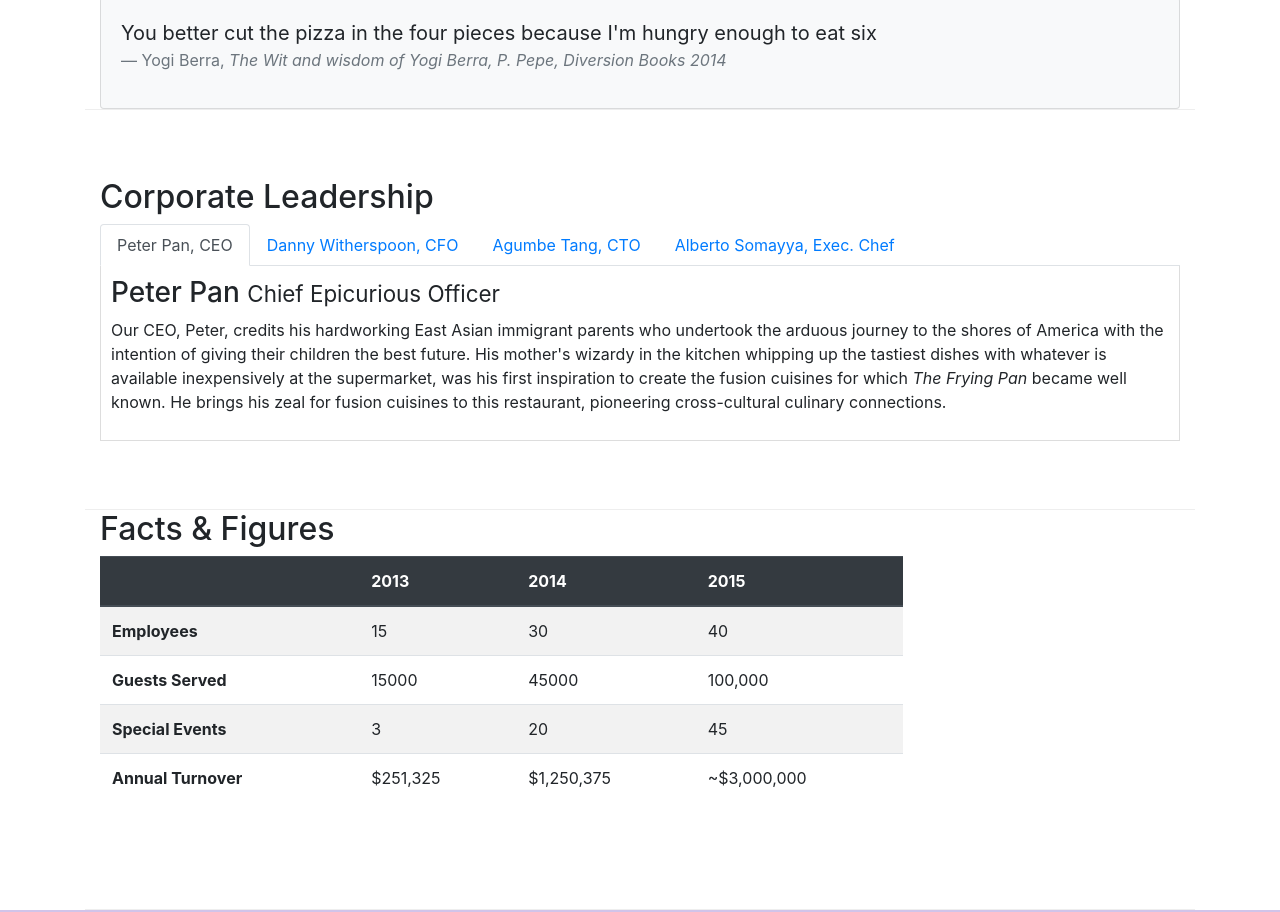
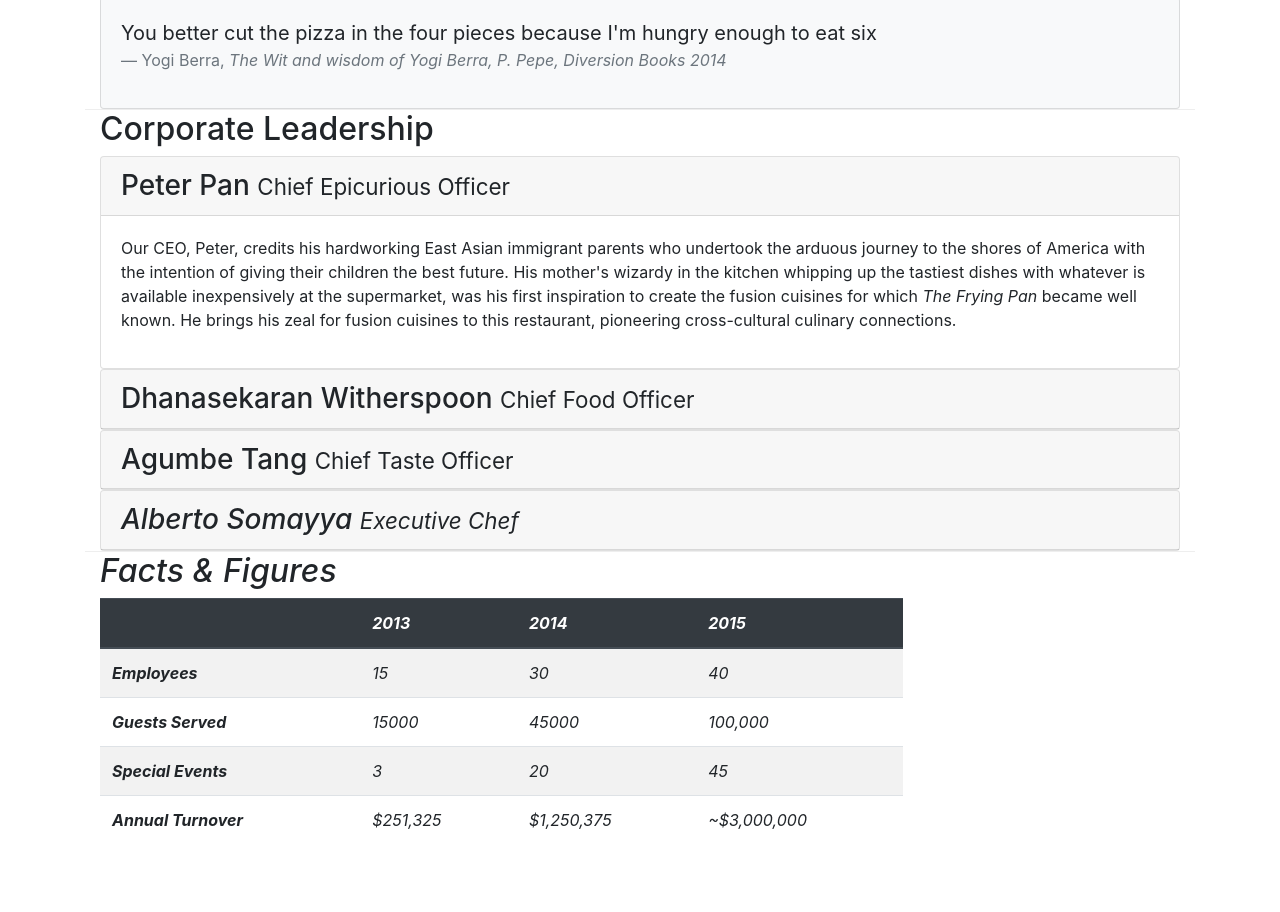
Before and after one commit to mustafaraza751137/mustafaraza751137.github.io, a plain HTML site: page Ristorante/aboutus.html in a window 1280 px wide. Shown: the part 725-1637 px from the top of the page. Drawn offline with nearby package versions, Linux system fonts and the light colour scheme.

Commit message:
accordian , tooltip and modal

```diff
--- a/Ristorante/aboutus.html
+++ b/Ristorante/aboutus.html
@@ -102,46 +102,68 @@
             <div class="col-12">
                 <h2>Corporate Leadership</h2>
 
-                <ul class="nav nav-tabs">
-                    <li class="nav-item">
-                        <a class="nav-link active" href="#peter"
-                            role="tab" data-toggle="tab">Peter Pan, CEO</a>
-                    </li>
-                    <li class="nav-item">
-                        <a class="nav-link" href="#danny" role="tab"
-                            data-toggle="tab">Danny Witherspoon, CFO</a>
-                    </li>
-                    <li class="nav-item">
-                        <a class="nav-link" href="#agumbe"role="tab"
-                            data-toggle="tab">Agumbe Tang, CTO</a>
-                    </li>
-                    <li class="nav-item">
-                        <a class="nav-link" href="#alberto" role="tab"
-                            data-toggle="tab">Alberto Somayya, Exec. Chef</a>
-                    </li>
-                </ul>
-                <div class="tab-content">
-                    <div role="tabpanel" class="tab-pane fade show active" id="peter">
-                        <h3>Peter Pan <small>Chief Epicurious Officer</small></h3>
-                        <p class=" d-none d-sm-block">Our CEO, Peter, credits his hardworking East Asian immigrant parents who undertook the arduous journey to the shores of America with the intention of giving their children the best future. His mother's wizardy in the kitchen whipping up the tastiest dishes with whatever is available inexpensively at the supermarket, was his first inspiration to create the fusion cuisines for which <em>The Frying Pan</em> became well known. He brings his zeal for fusion cuisines to this restaurant, pioneering cross-cultural culinary connections.</p>
+                <div id="accordian">
+                    <div class="card">
+                        <div class="card-header" role="tab" id="peterhead">
+                            <h3 class="mb-0">
+                                <a data-toggle="collapse" data-target="#peter">
+                                    Peter Pan <small>Chief Epicurious Officer</small>
+                                </a>
+                            </h3>
+                        </div>
+                        <div role="tabpanel" class="collapse show" id="peter" data-parent="#accordian">
+                            <div class="card-body">
+                                <p class="d-sm-block">Our CEO, Peter, credits his hardworking East Asian immigrant parents who undertook the arduous journey to the shores of America with the intention of giving their children the best future. His mother's wizardy in the kitchen whipping up the tastiest dishes with whatever is available inexpensively at the supermarket, was his first inspiration to create the fusion cuisines for which <em>The Frying Pan</em> became well known. He brings his zeal for fusion cuisines to this restaurant, pioneering cross-cultural culinary connections.</p>
+                            </div>
+                        </div>
                     </div>
 
-                    <div role="tabpanel" class="tab-pane fade" id="danny">
-                        <h3>Dhanasekaran Witherspoon <small>Chief Food Officer</small></h3>
-                        <p class=" d-none d-sm-block">Our CFO, Danny, as he is affectionately referred to by his colleagues, comes from a long established family tradition in farming and produce. His experiences growing up on a farm in the Australian outback gave him great appreciation for varieties of food sources. As he puts it in his own words, <em>Everything that runs, wins, and everything that stays, pays!</em></p>
+                    <div class="card">
+                        <div class="card-header" role="tab" id="peterhead">
+                            <h3 class="mb-0">
+                                <a data-toggle="collapse" data-target="#danny">
+                                    Dhanasekaran Witherspoon <small>Chief Food Officer</small>
+                                </a>
+                            </h3>
+                        </div>
+                        <div class="collapse" id="danny" data-parent="#accordian">
+                            <div class="card-body">
+                                <p class="d-sm-block">Our CFO, Danny, as he is affectionately referred to by his colleagues, comes from a long established family tradition in farming and produce. His experiences growing up on a farm in the Australian outback gave him great appreciation for varieties of food sources. As he puts it in his own words, <em>Everything that runs, wins, and everything that stays, pays!</em></p>
+                            </div>
+                        </div>
                     </div>
 
-                    <div role="tabpanel" class="tab-pane fade" id="agumbe">
-                        <h3>Agumbe Tang <small>Chief Taste Officer</small></h3>
-                        <p class=" d-none d-sm-block">Blessed with the most discerning gustatory sense, Agumbe, our CTO, personally ensures that every dish that we serve meets his exacting tastes. Our chefs dread the tongue lashing that ensues if their dish does not meet his exacting standards. He lives by his motto, <em>You click only if you survive my lick.</em></p>
+                    <div class="card">
+                        <div class="card-header" role="tab" id="agumbehead">
+                            <h3 class="mb-0">
+                                <a data-toggle="collapse" data-target="#agumbe">
+                                    Agumbe Tang <small>Chief Taste Officer</small>
+                                </a>
+                            </h3>
+                        </div>
+                        <div class="collapse" id="agumbe" data-parent="#accordian">
+                            <div class="card-body">
+                                <p class="d-sm-block">Blessed with the most discerning gustatory sense, Agumbe, our CTO, personally ensures that every dish that we serve meets his exacting tastes. Our chefs dread the tongue lashing that ensues if their dish does not meet his exacting standards. He lives by his motto, <em>You click only if you survive my lick.</p>
+                            </div>
+                        </div>
                     </div>
 
-                    <div role="tabpanel" class="tab-pane fade" id="alberto">
-                        <h3>Alberto Somayya <small>Executive Chef</small></h3>
-                        <p class=" d-none d-sm-block">Award winning three-star Michelin chef with wide International experience having worked closely with whos-who in the culinary world, he specializes in creating mouthwatering Indo-Italian fusion experiences. He says, <em>Put together the cuisines from the two craziest cultures, and you get a winning hit! Amma Mia!</em></p>
+                    <div class="card">
+                        <div class="card-header" role="tab" id="albertohead">
+                            <h3 class="mb-0">
+                                <a data-toggle="collapse" data-target="#alberto">
+                                    Alberto Somayya <small>Executive Chef</small>
+                                </a>
+                            </h3>
+                        </div>
+                        <div class="collapse" id="alberto" data-parent="#accordian">
+                            <div class="card-body">
+                                <p class="d-sm-block">Award winning three-star Michelin chef with wide International experience having worked closely with whos-who in the culinary world, he specializes in creating mouthwatering Indo-Italian fusion experiences. He says, <em>Put together the cuisines from the two craziest cultures, and you get a winning hit! Amma Mia!</em></p>
+                            </div>
+                        </div>
                     </div>
+
                 </div>
-
             </div>
        </div>
        <div class="row row-content">
```
Also changed, not shown: Ristorante/index.html (+54 -4 lines).
